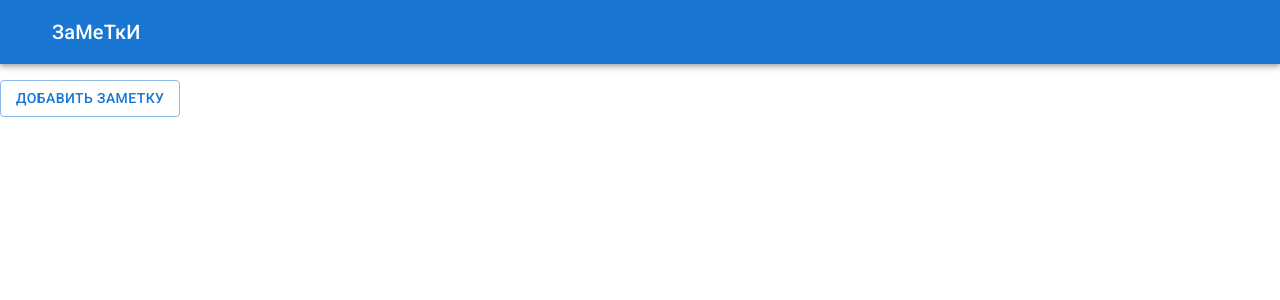
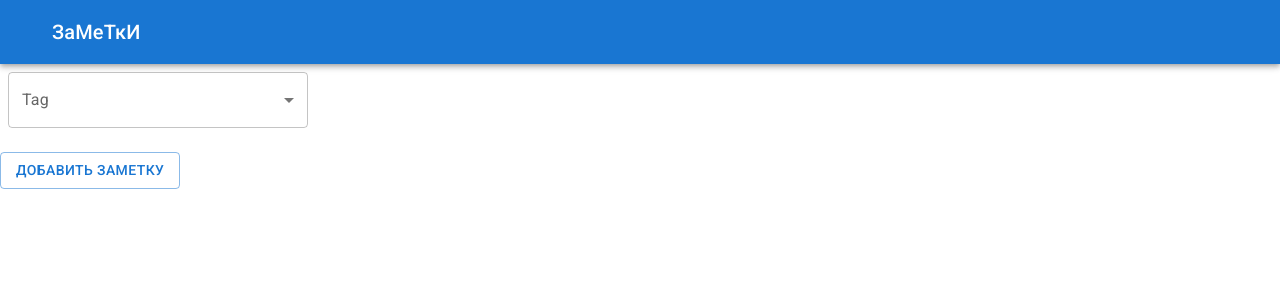
Before and after one commit to AndrikSokol/Ivashin-task, a React (Vite) app: page / in a window 1280 px wide. Shown: the top 300 px of the page. Built offline with nearby package versions, Linux system fonts and the light colour scheme.

Commit message:
feat: created filter for notes

```diff
--- a/src/components/card/CardItem.tsx
+++ b/src/components/card/CardItem.tsx
@@ -34,12 +34,15 @@ const CardItem: FC<CardItemProps> = ({ note, handleOpen, setNoteForEdit }) => {
   };
 
   return (
-    <Card sx={{ minWidth: 250, maxWidth: 250 }}>
+    <Card sx={{ minWidth: 250 }}>
       <CardContent>
         <Typography sx={{ textAlign: "center" }} variant="h5" component="div">
           {note.title}
         </Typography>
         <Typography variant="body2">{note.body}</Typography>
+        <Typography variant="body2">
+          Хеш теги: {note.hashtags.join(" ")}
+        </Typography>
       </CardContent>
       <CardActions>
         {/* <Button size="small" variant="outlined">
--- a/src/components/form/Form.tsx
+++ b/src/components/form/Form.tsx
@@ -12,7 +12,7 @@ import { dbName, dbVersion } from "../../constants/db.ts";
 
 const form = {
   position: "absolute" as "absolute",
-  top: "35%",
+  top: "45%",
   left: "50%",
   transform: "translate(-50%, -50%)",
   width: 400,
@@ -40,6 +40,7 @@ const Form: FC<FormProps> = ({ handleClose, noteForEdit }) => {
         body: noteForEdit.body,
         hashtags: noteForEdit.hashtags,
       }));
+      findHashtags(noteForEdit.body);
     }
   }, [noteForEdit]);
 
@@ -47,11 +48,7 @@ const Form: FC<FormProps> = ({ handleClose, noteForEdit }) => {
   const dispath = useAppDispatch();
   const [hashTags, setHashTags] = React.useState<string[]>([]);
 
-  function findHashtags(
-    event: React.ChangeEvent<HTMLInputElement | HTMLTextAreaElement>
-  ) {
-    setHashTags([]);
-    let text: string = event.target.value;
+  function findHashtags(text: string) {
     const words = text.split(" ");
     for (let i = 0; i < words.length; i++) {
       let word: string = words[i];
@@ -61,15 +58,6 @@ const Form: FC<FormProps> = ({ handleClose, noteForEdit }) => {
     }
     setNote((prev: INote) => ({ ...prev, hashtags: hashTags }));
   }
-
-  // function clearNoteState() {
-  //   setNote({} as INote);
-  //   setHashTags([]);
-  // }
-
-  // React.useEffect(() => {
-  //   clearNoteState();
-  // }, [open]);
 
   function handleSuccessButton() {
     const dbPromise = indexedDB.open(dbName, dbVersion);
@@ -104,7 +92,9 @@ const Form: FC<FormProps> = ({ handleClose, noteForEdit }) => {
   }
 
   function handleChangeBody(event: React.ChangeEvent<HTMLTextAreaElement>) {
-    findHashtags(event);
+    setHashTags([]);
+    let text: string = event.target.value;
+    findHashtags(text);
     setNote((prev: INote) => ({ ...prev, body: event.target.value }));
   }
 
@@ -149,7 +139,7 @@ const Form: FC<FormProps> = ({ handleClose, noteForEdit }) => {
           value={note.body}
           onChange={handleChangeBody}
         />
-        {hashTags && (
+        {hashTags.length > 0 && (
           <Box
             sx={{
               display: "flex",
--- a/src/database/indexedDB.ts
+++ b/src/database/indexedDB.ts
@@ -1,13 +1,20 @@
-const dbName = "notes";
-const dbVersion = 1;
+import { dbName, dbVersion } from "../constants/db";
 
-const request = indexedDB.open(dbName, dbVersion);
+export class IndexedDB {
+  private static idb = window.indexedDB;
+
+  static createCollectionsInIndexedDB = () => {
+    if (!this.idb) {
+      console.log("browser doesnt support IndexedDB");
+    }
+
+    const request = this.idb.open(dbName, dbVersion);
 
     request.onerror = (event) => {
       console.error(`Error opening database: ${event}`);
     };
 
-request.onsuccess = (e) => {
+    request.onsuccess = (event) => {
       const db = request.result;
       console.log("Database opened successfully!", db);
     };
@@ -18,6 +25,6 @@ request.onupgradeneeded = () => {
         keyPath: "id",
         autoIncrement: true,
       });
-
-  objectStore.createIndex("titleIndex", "title", { unique: false });
     };
+  };
+}
--- a/src/pages/indexPage/IndexPage.tsx
+++ b/src/pages/indexPage/IndexPage.tsx
@@ -10,43 +10,40 @@ import Grid from "@mui/material/Grid";
 import { dbName, dbVersion } from "../../constants/db.ts";
 import { INote, INoteData } from "../../types/notes.interface.ts";
 import { addNote } from "../../slices/note.slice.ts";
-const idb = window.indexedDB;
+import { IndexedDB } from "../../database/indexedDB.ts";
+import FormControl from "@mui/material/FormControl";
+import InputLabel from "@mui/material/InputLabel";
+import Select, { SelectChangeEvent } from "@mui/material/Select";
+import MenuItem from "@mui/material/MenuItem";
+import Checkbox from "@mui/material/Checkbox";
+import ListItemText from "@mui/material/ListItemText";
+import OutlinedInput from "@mui/material/OutlinedInput";
 
-const createCollectionsInIndexedDB = () => {
-  if (!idb) {
-    console.log("browser doesnt support IndexedDB");
-  }
+const ITEM_HEIGHT = 48;
+const ITEM_PADDING_TOP = 8;
+const MenuProps = {
+  PaperProps: {
+    style: {
+      maxHeight: ITEM_HEIGHT * 4.5 + ITEM_PADDING_TOP,
+      width: 250,
+    },
+  },
+};
 
-  const request = idb.open(dbName, dbVersion);
-
-  request.onerror = (event) => {
-    console.error(`Error opening database: ${event}`);
-  };
-
-  request.onsuccess = (event) => {
-    const db = request.result;
-    console.log("Database opened successfully!", db);
-  };
-
-  request.onupgradeneeded = () => {
-    const db = request.result;
-    const objectStore = db.createObjectStore("notes", {
-      keyPath: "id",
-      autoIncrement: true,
-    });
-  };
-};
 const IndexPage = () => {
   const [noteForEdit, setNoteForEdit] = React.useState<INoteData | undefined>(
     undefined
   );
+
   const [open, setOpen] = React.useState(false);
+  const [uniqueHashTags, setUniqueHashTags] = React.useState<string[]>([]);
+  const [sortedNotes, setSortedNotes] = React.useState<INoteData[]>([]);
   const handleOpen = () => setOpen(true);
   const handleClose = () => setOpen(false);
   const dispath = useAppDispatch();
   const notes = useAppSelector((state) => state.note.notes);
   React.useEffect(() => {
-    createCollectionsInIndexedDB();
+    IndexedDB.createCollectionsInIndexedDB();
     getAllNote();
   }, []);
 
@@ -55,6 +52,16 @@ const IndexPage = () => {
       setNoteForEdit(undefined);
     }
   }, [open]);
+
+  React.useEffect(() => {
+    const hashTags: string[] = [];
+    for (let note of notes) {
+      hashTags.push(...note.hashtags);
+    }
+    console.log(hashTags);
+    setUniqueHashTags([...new Set(hashTags)]);
+    console.log(uniqueHashTags);
+  }, [notes]);
 
   const getAllNote = () => {
     const dbPromise = indexedDB.open(dbName, dbVersion);
@@ -69,8 +76,55 @@ const IndexPage = () => {
     };
   };
 
+  const [personName, setPersonName] = React.useState<string[]>([]);
+  const handleChange = (event: SelectChangeEvent<typeof personName>) => {
+    const {
+      target: { value },
+    } = event;
+    setPersonName(
+      // On autofill we get a stringified value.
+      typeof value === "string" ? value.split(",") : value
+    );
+  };
+
+  // React.useEffect(() => {
+  //   if (personName.length > 0) {
+  //     setSortedNotes(
+  //       notes.filter((note) =>
+  //         note.hashtags.some((tag) => personName.includes(tag))
+  //       )
+  //     );
+  //   }
+  // }, [personName]);
+
+  const filterNotesByPersonNames = (notes, personName) => {
+    return notes.filter((note) =>
+      note.hashtags.some((tag) => personName.includes(tag))
+    );
+  };
+
   return (
     <>
+      <div>
+        <FormControl sx={{ m: 1, width: 300 }}>
+          <InputLabel>Tag</InputLabel>
+          <Select
+            multiple
+            value={personName}
+            onChange={handleChange}
+            input={<OutlinedInput label="HashTags" />}
+            renderValue={(selected) => selected.join(", ")}
+            MenuProps={MenuProps}
+          >
+            {uniqueHashTags.map((uniqueHashTag) => (
+              <MenuItem key={uniqueHashTag} value={uniqueHashTag}>
+                <Checkbox checked={personName.indexOf(uniqueHashTag) > -1} />
+                <ListItemText primary={uniqueHashTag} />
+              </MenuItem>
+            ))}
+          </Select>
+        </FormControl>
+      </div>
       <Button sx={{ marginY: 2 }} onClick={handleOpen} variant="outlined">
         Добавить заметку
       </Button>
@@ -88,8 +142,8 @@ const IndexPage = () => {
           )}
         </Modal>
         <Grid container spacing={2}>
-          {notes &&
-            notes.map((note) => (
+          {sortedNotes &&
+            sortedNotes.map((note) => (
               <Grid>
                 <CardItem
                   note={note}
```
Lines whose indentation alone changed are shown as unchanged.
